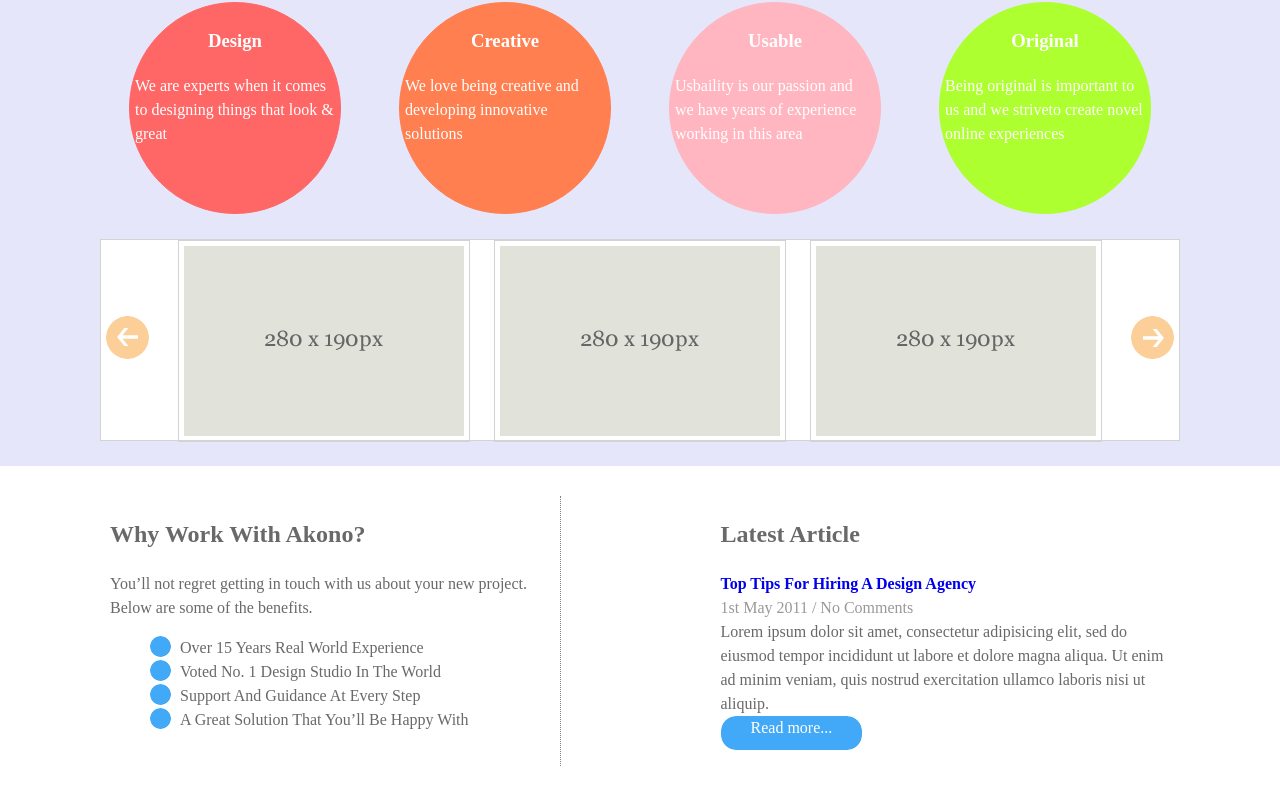
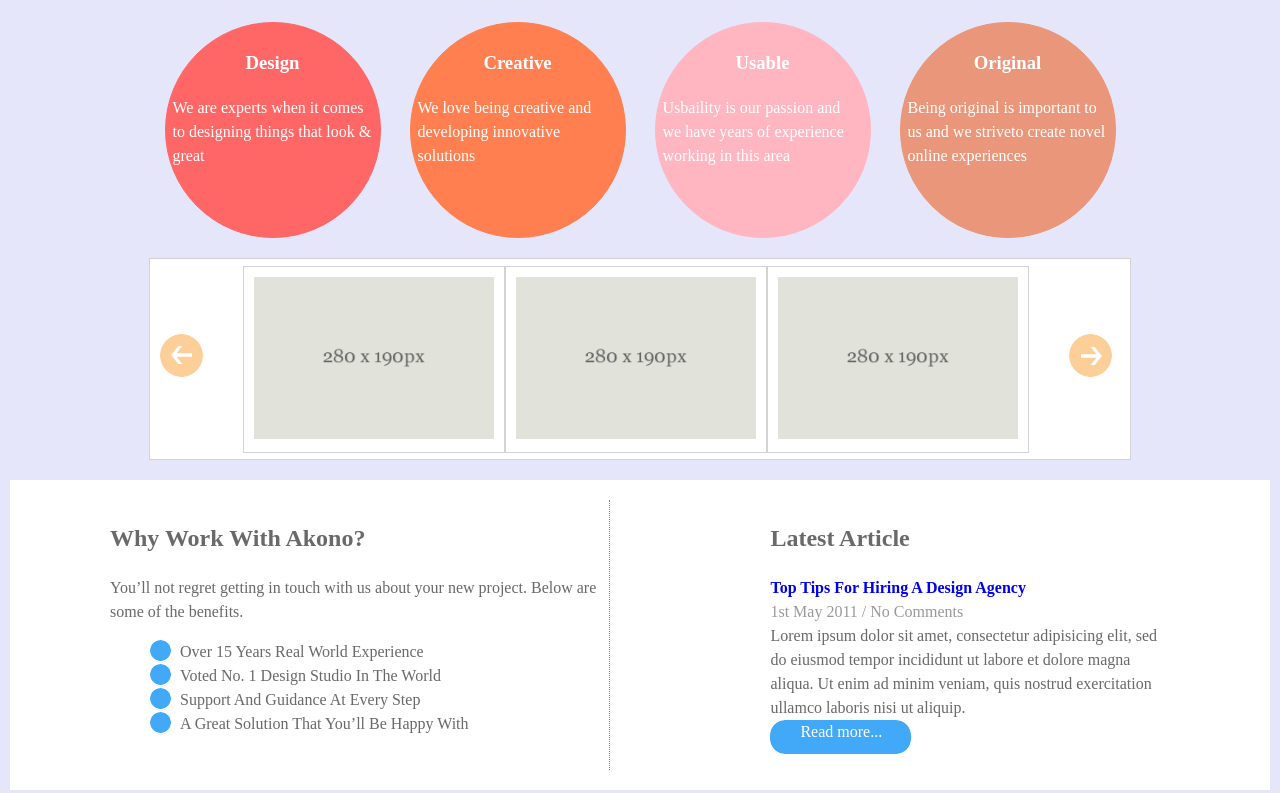
Before and after one commit to Mariia30/EasyCode, a plain HTML site: page Example_site/indext.html in a window 1280 px wide. Shown: the part 247-1040 px from the top of the page. Drawn offline with Linux system fonts and the light colour scheme.

Commit message:
Example_site

```diff
--- a/Example_site/css/style_main.css
+++ b/Example_site/css/style_main.css
@@ -1,14 +1,25 @@
+html {
+    min-height: 100%;
+}
+
 body {
     padding: 0;
     margin: 0;
     color: dimgray;
     line-height: 1.5;
+    min-height: 100%;
+}
+
+.wrapper {
+    height: 100%;
+    display: flex;
+    flex-direction: column;
 }
 
 /*Header*/
 .akono {
     border-top: 20px solid dimgray;
-    height: 130px;
+    height: 150px;
     display: flex;
 }
 
@@ -53,6 +64,7 @@ ul li a:hover {
 .container-main {
     background-color: lavender;
     border-top: 1px solid lightgrey;
+    height: 100%;
 }
 
 h1 {
@@ -71,8 +83,8 @@ span {
 .adjectives {
     display: flex;
     justify-content: space-around;
-    max-width: 1082px;
-    margin: 0 100px;
+    max-width: 980px;
+    margin: 0 auto;
 }
 
 .design, .creative,
@@ -82,11 +94,13 @@ span {
     border-radius: 50%;
     border: 0.5px solid;
     color: white;
-    padding: 5px;
+    padding: 7px;
 }
+
 h3 {
     text-align: center;
 }
+
 .design {
     background-color: #ff6666;
     border-color: #ff6666;
@@ -103,8 +117,8 @@ h3 {
 }
 
 .original {
-    background-color: greenyellow;
-    border-color: greenyellow;
+    background-color: darksalmon;
+    border-color: darksalmon;
 }
 
 .design p, .creative p,
@@ -114,35 +128,41 @@ h3 {
 
 /*Pictures*/
 .wrap-pictures {
-    margin: 25px 100px;
+    margin: 20px auto;
     background-color: white;
     border: 1px solid lightgrey;
     height: 200px;
+    width: 980px;
 }
 
 .pictures {
     display: flex;
-    justify-content: space-between;
+    align-items: center;
+    height: 100%;
 }
 
-.img1, .img2,
-.img3, .img4,
-.img5 {
+.buttons {
     display: flex;
-    align-self: center;
-    padding: 5px;
+    margin: 0 30px;
 }
 
-.img2,
-.img3, .img4 {
+.img1,
+.img5 {
+    padding: 10px;
+}
+
+.img {
     border: 1px solid lightgrey;
+    height: 165px;
+    width: 240px;
+    padding: 10px;
 }
 
 .info-company {
     background-color: white;
     display: flex;
     flex-direction: row;
-    padding: 10px;
+    margin: 10px;
 }
 
 .work-akono {
@@ -152,7 +172,7 @@ h3 {
 }
 
 .latest {
-    width: 50%;
+    width: 40%;
     margin: 20px 100px 20px 60px;
 }
 
@@ -180,10 +200,12 @@ h4 {
     color: blue;
     margin: 0;
 }
+
 h4 a {
     list-style: none;
     text-decoration-line: none;
 }
+
 .latest p {
     margin: 0;
 }
--- a/Example_site/indext.html
+++ b/Example_site/indext.html
@@ -50,12 +50,17 @@
                 <div class="img1">
                     <a href="#"><img src="images/left-arrow.png"/></a>
                 </div>
-                <div class="img2">
-                    <img src="images/280x190.gif"/></div>
-                <div class="img3">
-                    <img src="images/280x190.gif"/></div>
-                <div class="img4">
-                    <img src="images/280x190.gif"/></div>
+                <div class="buttons">
+                    <div class="img">
+                        <img src="images/280x190.gif"/>
+                    </div>
+                    <div class="img">
+                        <img src="images/280x190.gif"/>
+                    </div>
+                    <div class="img">
+                        <img src="images/280x190.gif"/>
+                    </div>
+                </div>
                 <div class="img5">
                     <a href="#"><img src="images/right-arrow.png"/></a>
                 </div>
```
Lines whose indentation alone changed are shown as unchanged.
